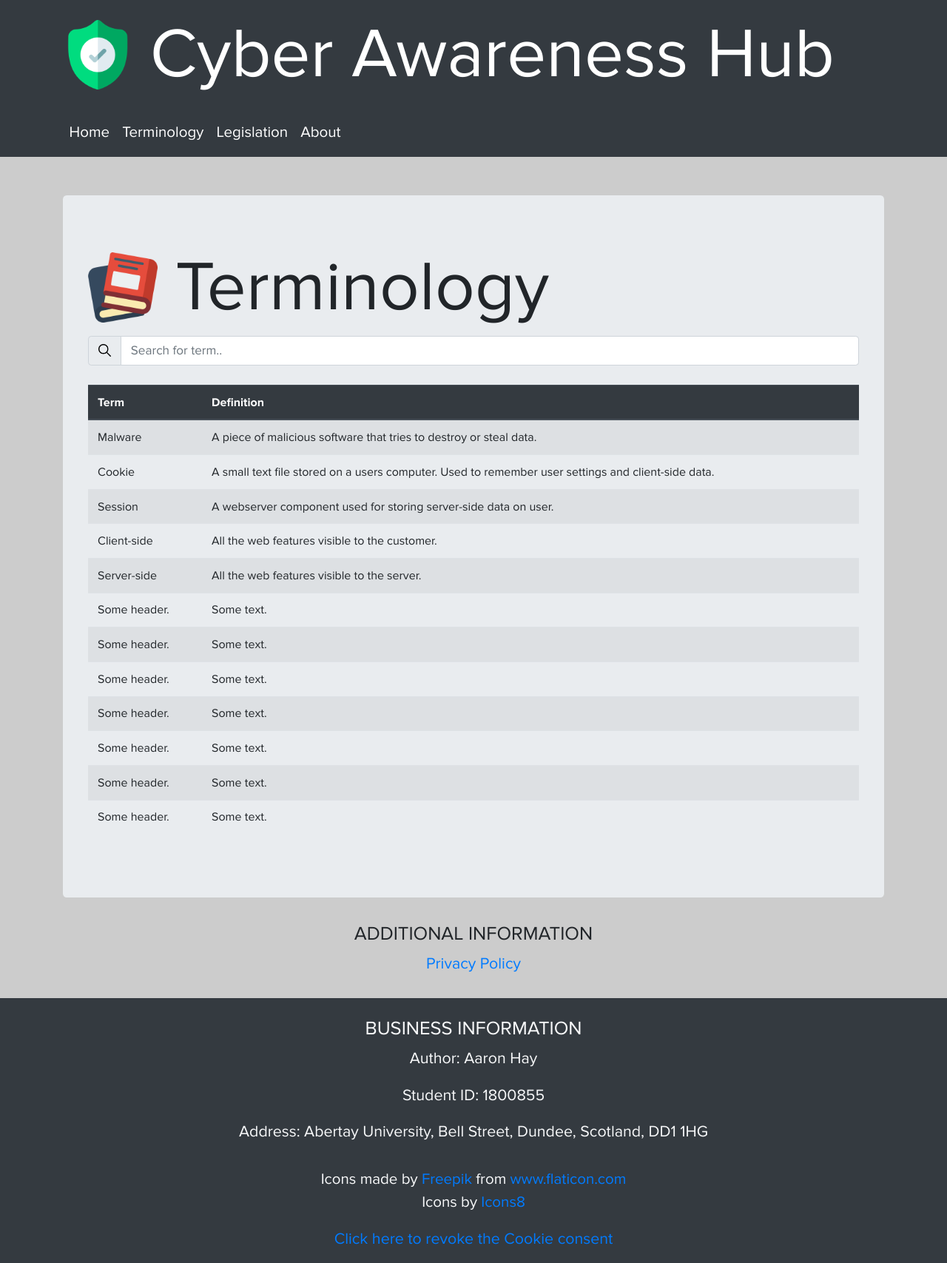
After one commit to xanatos102/Honours-Project, a PHP site: page /terminology.php in a window 1280 px wide. The commit adds this page. Shown: the whole page at 74% size. Run offline with PHP 8.4, Linux system fonts and the light colour scheme; some web fonts are replaced.

Commit message:
Added a new page which allows users to look up key terms.

```diff
--- a/View/index.php
+++ b/View/index.php
@@ -30,7 +30,7 @@
 <div class="container mt-5">
 
   <div class="jumbotron">
-    <h1 class="display-4">Welcome</h1>
+    <h1 class="display-2">Welcome</h1>
       <p>The Cyber Awareness Hub is dedicated to providing the latest information on cyber related threats. For more information on potential threats to your security, click one of the links below.</p>
 
   <?php
--- a/View/navigation.php
+++ b/View/navigation.php
@@ -25,7 +25,7 @@
             <a class="nav-link" href="index.php">Home</a>
         </li>
         <li class="nav-item active">
-            <a class="nav-link" href="index.php">Terminology</a>
+            <a class="nav-link" href="terminology.php">Terminology</a>
         </li>
         <li class="nav-item active">
             <a class="nav-link" href="privacy-policy.php">Legislation</a>
--- /dev/null
+++ b/View/terminology.php
@@ -0,0 +1,111 @@
+<?php
+/*
+    Description: Website information page with links to privacy policies and data handling
+    Author: Aaron Hay
+*/
+?>
+
+<html>
+<!--<head>-->
+    <?php
+    include 'header.php';
+    //phpinfo();
+    ?>
+<!-- </head> -->
+<title></title>
+<body>
+  <div class="container mt-5">
+    <div class="jumbotron">
+      <h1 class="display-2"><span style="align-items: center; display:flex;"><img src="images/book.png" alt="stack of books" style="width: 1em; height: 1em; margin-right: 0.25em;"/>Terminology</span></h1>
+      <div class="input-group">
+        <div class="input-group-prepend">
+          <span class="input-group-text" id="basic-addon1"><img src="images/search.png" alt="stack of books" style="width: 1em; height: 1em;" /></span>
+        </div>
+        <input type="text" id="myInput" onkeyup="searchTerm()" placeholder="Search for term.." class="form-control">
+      </div>
+      <table id="termTable" class="table table-striped text-center mt-4">
+        <thead class="thead-dark">
+            <tr>
+              <th scope="col" class="text-left">Term</th>
+              <th scope="col" class="text-left">Definition</th>
+            </tr>
+          </thead>
+          <tr>
+            <td class="text-left">Malware</td>
+            <td class="text-left">A piece of malicious software that tries to destroy or steal data.</td>
+          </tr>
+          <tr>
+            <td class="text-left">Cookie</td>
+            <td class="text-left">A small text file stored on a users computer. Used to remember user settings and client-side data.</td>
+          </tr>
+          <tr>
+            <td class="text-left">Session</td>
+            <td class="text-left">A webserver component used for storing server-side data on user.</td>
+          </tr>
+          <tr>
+            <td class="text-left">Client-side</td>
+            <td class="text-left">All the web features visible to the customer.</td>
+          </tr>
+          <tr>
+            <td class="text-left">Server-side</td>
+            <td class="text-left">All the web features visible to the server.</td>
+          </tr>
+          <tr>
+            <td class="text-left">Some header.</td>
+            <td class="text-left">Some text.</td>
+          </tr>
+          <tr>
+            <td class="text-left">Some header.</td>
+            <td class="text-left">Some text.</td>
+          </tr>
+          <tr>
+            <td class="text-left">Some header.</td>
+            <td class="text-left">Some text.</td>
+          </tr>
+          <tr>
+            <td class="text-left">Some header.</td>
+            <td class="text-left">Some text.</td>
+          </tr>
+          <tr>
+            <td class="text-left">Some header.</td>
+            <td class="text-left">Some text.</td>
+          </tr>
+          <tr>
+            <td class="text-left">Some header.</td>
+            <td class="text-left">Some text.</td>
+          </tr>
+          <tr>
+            <td class="text-left">Some header.</td>
+            <td class="text-left">Some text.</td>
+          </tr>
+        </table>
+    </div>
+  </div>
+  <?php include "footer.php";?>
+
+<script>
+function searchTerm() {
+  // Declare variables
+  var input, filter, table, tr, td, i, txtValue;
+  input = document.getElementById("myInput");
+  filter = input.value.toUpperCase();
+  table = document.getElementById("termTable");
+  tr = table.getElementsByTagName("tr");
+
+  // Loop through all table rows, and hide those who don't match the search query
+  for (i = 0; i < tr.length; i++) {
+    td = tr[i].getElementsByTagName("td")[0];
+    if (td) {
+      txtValue = td.textContent || td.innerText;
+      if (txtValue.toUpperCase().indexOf(filter) > -1) {
+        tr[i].style.display = "";
+      } else {
+        tr[i].style.display = "none";
+      }
+    }
+  }
+}
+</script>
+
+</body>
+</html>
```
Also changed, not shown: View/images/book.png (added), View/images/search.png (added).
